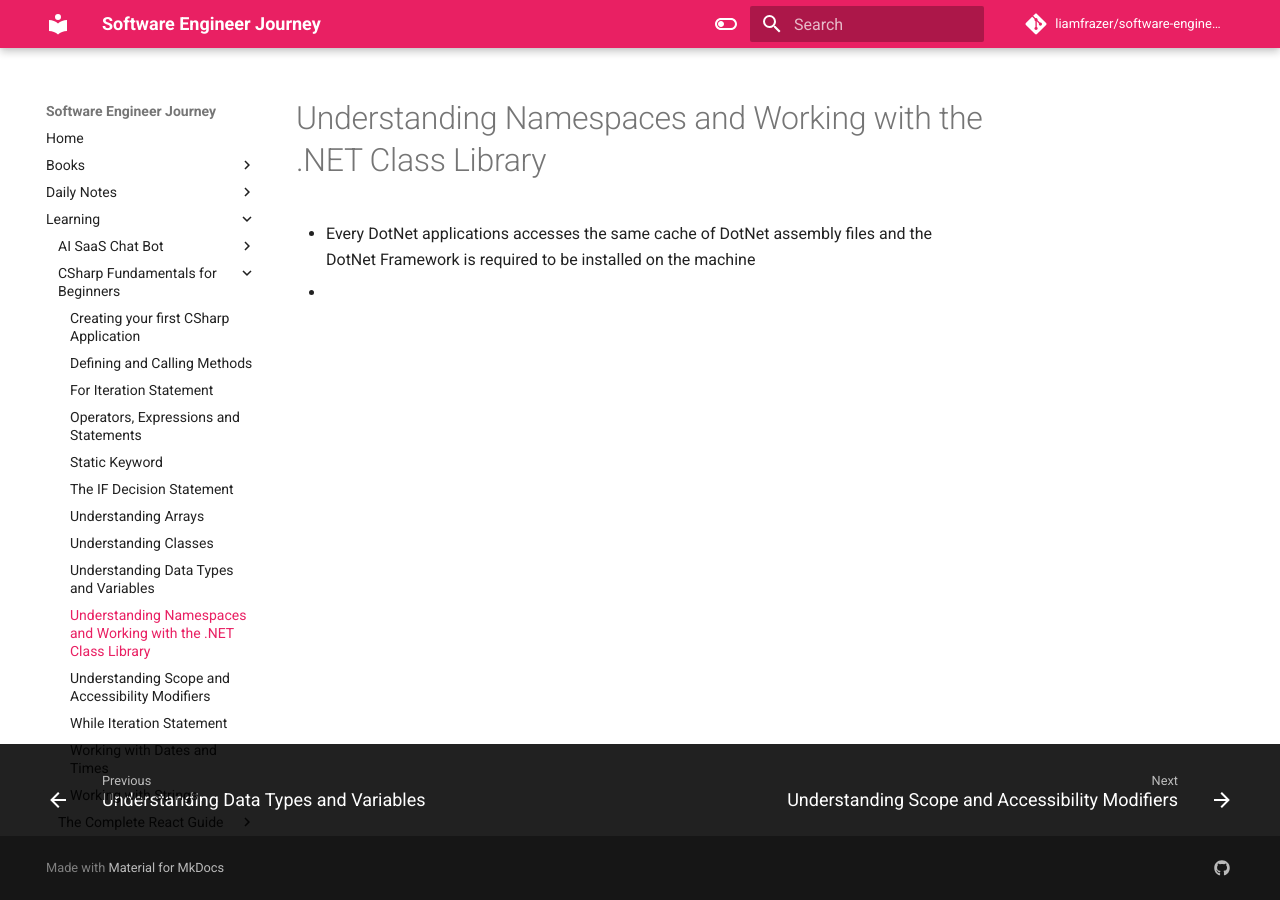
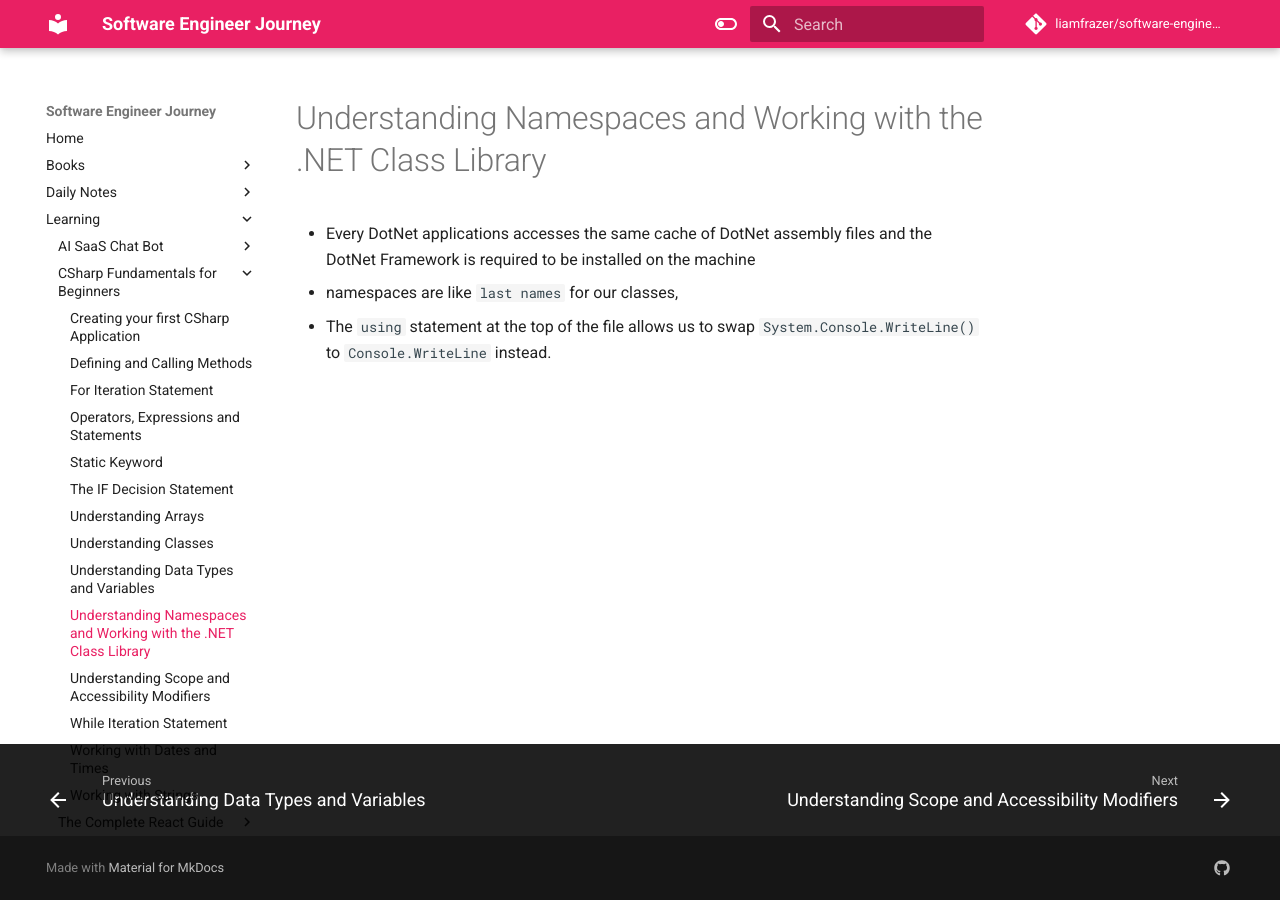
Before and after one commit to liamfrazer/software-engineer-journey, an MkDocs documentation site: the page built from docs/Learning/CSharp Fundamentals for Beginners/Understanding Namespaces and Working with the .NET Class Library.md, in a window 1280 px wide. Built offline with MkDocs 1.6.1 and Material for MkDocs 9.7.7, drawn with Linux system fonts in a browser that asks for light colours; comment, search, counter and statistics services are not loaded.

Commit message:
vault backup: 2024-01-07 13:22:51

```diff
--- a/docs/Learning/CSharp Fundamentals for Beginners/Understanding Namespaces and Working with the .NET Class Library.md
+++ b/docs/Learning/CSharp Fundamentals for Beginners/Understanding Namespaces and Working with the .NET Class Library.md
@@ -5,4 +5,5 @@ tags:
 # Understanding Namespaces and Working with the .NET Class Library
 
 * Every DotNet applications accesses the same cache of DotNet assembly files and the DotNet Framework is required to be installed on the machine
-*
+* namespaces are like `last names` for our classes,
+* The `using` statement at the top of the file allows us to swap `System.Console.WriteLine()` to `Console.WriteLine` instead.
```
